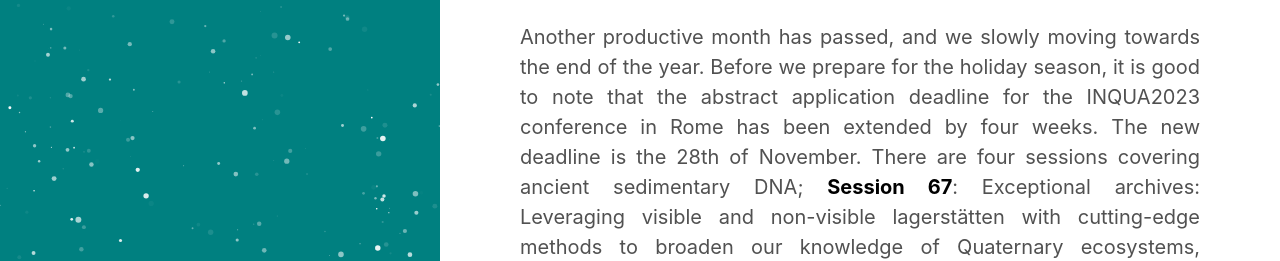
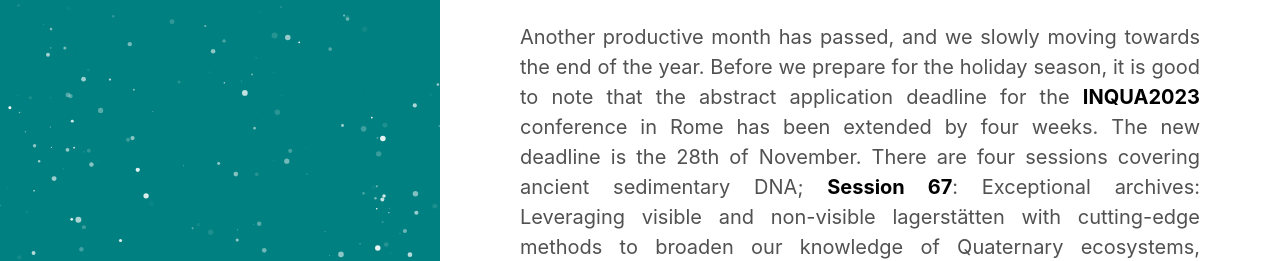
Before and after one commit to sedadna/sedadna.github.io, a Jekyll site: the page built from category/news/22-11.md, in a window 1280 px wide and 1400 px high. Shown: the part 282-543 px from the top of the window. Built offline with Jekyll 4.4.1, drawn with Linux system fonts in a browser that asks for light colours; some of the changed text lies outside the part shown.

Commit message:
Update 22-11.md

```diff
--- a/category/news/22-11.md
+++ b/category/news/22-11.md
@@ -10,7 +10,7 @@
 <p>Dear sed-DNA enthusiasts,</p>
 <div class="intro">
 <p>
-Another productive month has passed, and we slowly moving towards the end of the year. Before we prepare for the holiday season, it is good to note that the abstract application deadline for the INQUA2023 conference in Rome has been extended by four weeks. The new deadline is the 28th of November. There are four sessions covering ancient sedimentary DNA; <a href="https://inquaroma2023.org/conference-sessions/#cea1b432751a8f645" target="_blank"><b>Session 67</b></a>: Exceptional archives: Leveraging visible and non-visible lagerstätten with cutting-edge methods to broaden our knowledge of Quaternary ecosystems,
+Another productive month has passed, and we slowly moving towards the end of the year. Before we prepare for the holiday season, it is good to note that the abstract application deadline for the <a href="https://inquaroma2023.org" target="_blank"><b>INQUA2023</b></a> conference in Rome has been extended by four weeks. The new deadline is the 28th of November. There are four sessions covering ancient sedimentary DNA; <a href="https://inquaroma2023.org/conference-sessions/#cea1b432751a8f645" target="_blank"><b>Session 67</b></a>: Exceptional archives: Leveraging visible and non-visible lagerstätten with cutting-edge methods to broaden our knowledge of Quaternary ecosystems,
 <a href="https://inquaroma2023.org/conference-sessions/#2ab240bb3d722bf59" target="_blank"><b>Session 90</b></a>: Ancient DNA from Quaternary and Archaeological Sediments, <a href="https://inquaroma2023.org/conference-sessions/#68afda2a6538bfe0a" target="_blank"><b>Session 140</b></a>: Novel molecular tools (biomarkers and DNA) in climatic and environmental archives – challenges, advances, and prospects, and <a href="https://inquaroma2023.org/conference-sessions/#1b42f8ecb32ea21c7" target="_blank"><b>Session 174</b></a>: Tracing the impact of palaeoenvironmental changes in ancient DNA.
 </p>
 <p>
```
Also changed, not shown: other parts of category/news/22-11.md (+0 -2 lines).
